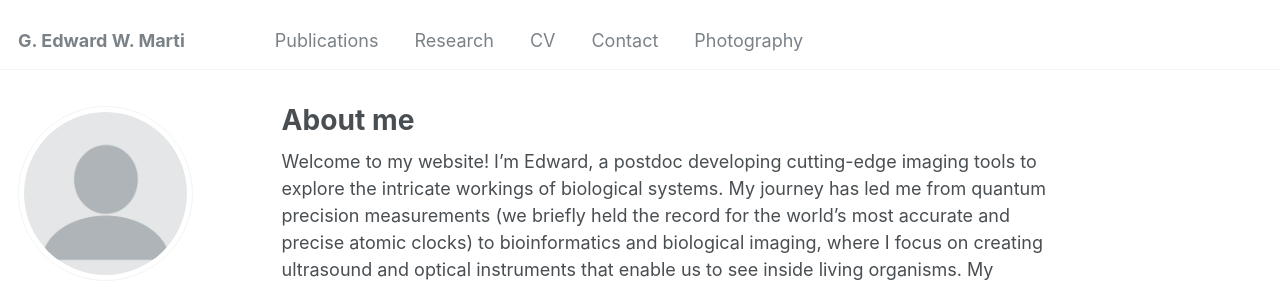
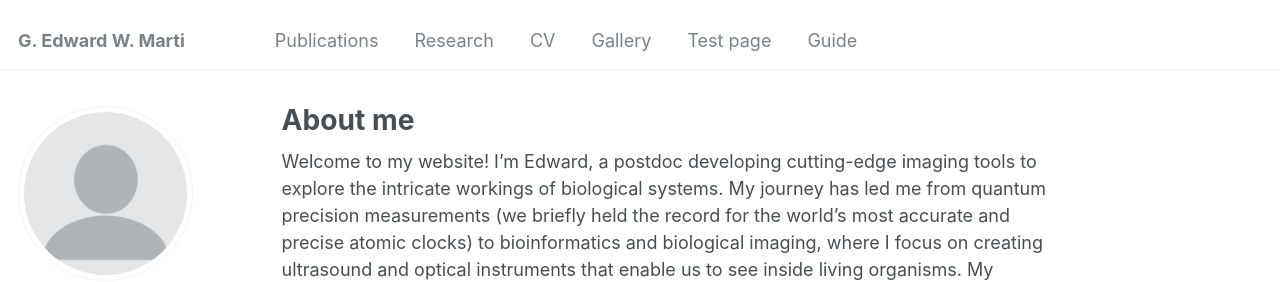
Before and after one commit to emarti/emarti.github.io, a Jekyll site: the page built from _pages/about.md, in a window 1280 px wide. Shown: the top 282 px of the page. Built offline with Jekyll 4.4.1, drawn with Linux system fonts in a browser that asks for light colours; some web fonts are replaced.

Commit message:
Testing photo gallery

```diff
--- a/_data/navigation.yml
+++ b/_data/navigation.yml
@@ -5,6 +5,17 @@ main:
 
   - title: "Research"
     url: /research/
+
+
+  - title: "CV"
+    url: /cv/
+
+
+  - title: "Gallery"
+    url: /gallery/
+
+  - title: "Test page"
+    url: /test/
 
   # - title: "Talks"
   #   url: /talks/
@@ -18,14 +29,8 @@ main:
   # - title: "Blog Posts"
   #   url: /year-archive/
 
-  - title: "CV"
-    url: /cv/
+  - title: "Guide"
+    url: /markdown/
 
-  # - title: "Guide"
-  #   url: /markdown/
-
-  - title: "Contact"
-    url: /contact/
-
-  - title: "Photography"
-    url: /photography/
+  # - title: "Contact"
+  #   url: /contact/
```
